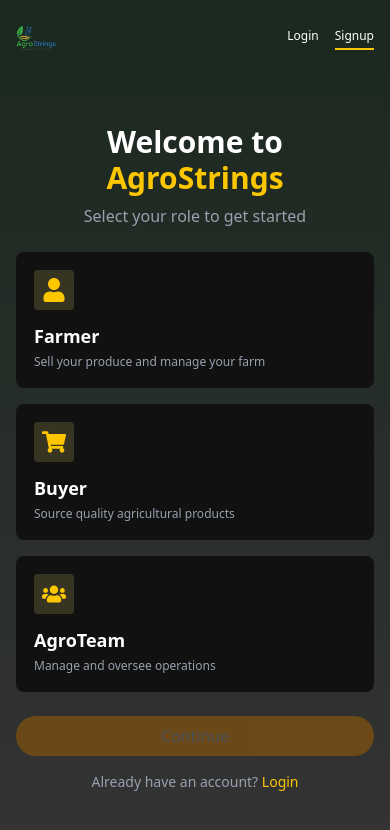
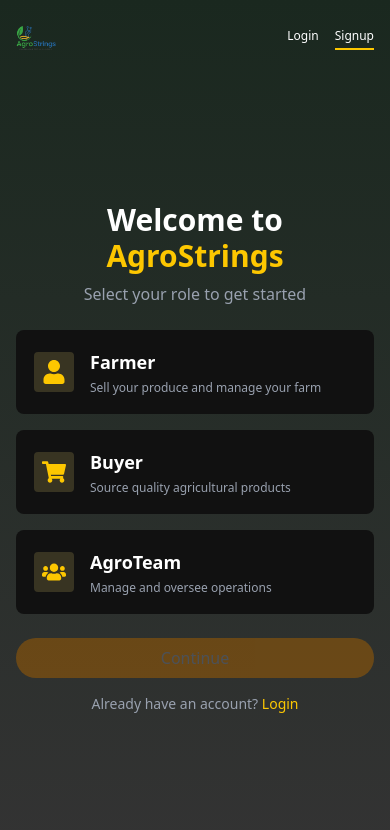
Before and after one commit to XYLOPHONE-TEC/agrostringsv1, a React (Vite) app: page /get-started in a window 390 px wide. Shown: the top 830 px of the page. Built offline with nearby package versions, Linux system fonts and the light colour scheme.

Commit message:
modified the getstarted stack for responsiveness

```diff
--- a/src/pages/get-started.jsx
+++ b/src/pages/get-started.jsx
@@ -1,3 +1,4 @@
+// src/components/GetStarted.jsx
 import React, { useState } from 'react';
 import { Link, useNavigate } from 'react-router-dom';
 import { FaUser, FaShoppingCart, FaUsers } from 'react-icons/fa';
@@ -35,11 +36,9 @@
 
   return (
     <div className="min-h-screen bg-gradient-to-b from-[#1a281f] to-[#333] text-white flex flex-col">
-      {/* Header with tabs on all viewports */}
+      {/* Header */}
       <nav className="w-full max-w-5xl mx-auto flex justify-between items-center py-4 px-4 md:py-6">
         <img src={logo} alt="AgroStrings Logo" className="h-10 sm:h-15 w-auto" />
-
-        {/* Always-visible Tabs (smaller on mobile) */}
         <ul className="flex items-center space-x-4 text-xs sm:space-x-6 sm:text-sm">
           <li>
             <Link
@@ -73,12 +72,22 @@
             <button
               key={key}
               onClick={() => handleSelect(key)}
-              className={`flex flex-col items-start p-4 sm:p-6 rounded-lg border-2 transition-colors focus:outline-none w-full
-                ${selectedRole === key ? 'border-yellow-400 bg-black' : 'border-transparent bg-[#111] hover:border-yellow-400'}`}
+              className={`
+                flex flex-row sm:flex-col items-center sm:items-start
+                p-4 sm:p-6 rounded-lg border-2 transition-colors focus:outline-none w-full
+                ${selectedRole === key
+                  ? 'border-yellow-400 bg-black'
+                  : 'border-transparent bg-[#111] hover:border-yellow-400'}
+              `}
             >
-              <div className="mb-3 p-2 bg-[#383422] rounded">{icon}</div>
-              <h2 className="text-lg sm:text-xl font-semibold mb-1">{label}</h2>
-              <p className="text-gray-400 text-xs sm:text-sm text-left">{description}</p>
+              {/* Icon container: right margin on mobile, bottom margin on desktop */}
+              <div className="p-2 bg-[#383422] rounded mr-4 sm:mr-0 sm:mb-3">
+                {icon}
+              </div>
+              <div className="flex-1 text-left">
+                <h2 className="text-lg sm:text-xl font-semibold mb-1">{label}</h2>
+                <p className="text-gray-400 text-xs sm:text-sm">{description}</p>
+              </div>
             </button>
           ))}
         </div>
@@ -86,8 +95,10 @@
         <button
           onClick={handleContinue}
           disabled={!selectedRole}
-          className={`w-full sm:w-auto px-6 py-2 rounded-full font-medium transition-opacity disabled:opacity-50 mb-4
-            ${selectedRole ? 'bg-yellow-400 text-gray-900 hover:bg-yellow-300' : 'bg-yellow-700 text-gray-500'}`}
+          className={`
+            w-full sm:w-auto px-6 py-2 rounded-full font-medium transition-opacity disabled:opacity-50 mb-4
+            ${selectedRole ? 'bg-yellow-400 text-gray-900 hover:bg-yellow-300' : 'bg-yellow-700 text-gray-500'}
+          `}
         >
           Continue
         </button>
--- a/src/pages/partners.jsx
+++ b/src/pages/partners.jsx
@@ -24,9 +24,7 @@
 const partnerLogos = [
   { src: PartnerA, alt: 'Partner A' },
   { src: PartnerB, alt: 'Partner B' },
-  { src: PartnerC, alt: 'Partner C' },
-  { src: PartnerD, alt: 'Partner D' },
-  { src: PartnerE, alt: 'Partner E' },
+
 ]
 
 export default function Header() {
@@ -45,30 +43,30 @@
       <header className="bg-transparent">
         <div className="max-w-7xl mx-auto px-4 sm:px-6 lg:px-8">
           <div className="flex h-16 items-center justify-between">
-            <img src={Logo} alt="AgroStrings Logo" className="h-14 sm:h-20 w-auto" />
+            <img src={Logo} alt="AgroStrings Logo" className="h-10 sm:h-14 w-auto" />
 
-            <nav className="hidden md:flex space-x-8">
+            <nav className="hidden md:flex space-x-6">
               {navItems.map(item => (
                 <a
                   key={item.name}
                   href={item.to}
-                  className="text-[12px] font-bold uppercase text-white hover:text-yellow-400 transition"
+                  className="text-xs sm:text-[12px] font-bold uppercase text-white hover:text-yellow-400 transition"
                 >
                   {item.name}
                 </a>
               ))}
             </nav>
 
-            <div className="hidden md:flex items-center space-x-4">
+            <div className="hidden md:flex items-center space-x-3 sm:space-x-4">
               <a
                 href="/login"
-                className="px-4 py-1 rounded-full bg-yellow-400 text-black text-[12px] font-medium hover:opacity-90 transition"
+                className="px-3 py-1 sm:px-4 sm:py-1 rounded-full bg-yellow-400 text-black text-xs sm:text-[12px] font-medium hover:opacity-90 transition"
               >
                 Login
               </a>
               <a
                 href="/signup"
-                className="px-4 py-1 rounded-full border border-white text-white text-[12px] font-medium hover:bg-white hover:text-gray-900 transition"
+                className="px-3 py-1 sm:px-4 sm:py-1 rounded-full border border-white text-white text-xs sm:text-[12px] font-medium hover:bg-white hover:text-gray-900 transition"
               >
                 Signup
               </a>
@@ -78,13 +76,13 @@
               onClick={() => setMenuOpen(!menuOpen)}
               className="md:hidden text-white focus:outline-none"
             >
-              {menuOpen ? <HiX size={28} /> : <HiMenuAlt3 size={28} />}
+              {menuOpen ? <HiX size={24} /> : <HiMenuAlt3 size={24} />}
             </button>
           </div>
 
           {menuOpen && (
-            <div className="md:hidden mt-4 px-4 space-y-4">
-              <nav className="flex flex-col space-y-2">
+            <div className="md:hidden mt-3 px-4 space-y-3">
+              <nav className="flex flex-col space-y-1">
                 {navItems.map(item => (
                   <a
                     key={item.name}
@@ -95,7 +93,7 @@
                   </a>
                 ))}
               </nav>
-              <div className="flex flex-col space-y-2 mt-4">
+              <div className="flex flex-col space-y-2 mt-3">
                 <a
                   href="/login"
                   className="px-4 py-2 rounded-full bg-yellow-400 text-black text-sm font-medium text-center"
@@ -115,19 +113,19 @@
       </header>
 
       {/* OUR PARTNERS HERO */}
-      <section className="py-20">
+      <section className="py-16 sm:py-20">
         <div className="text-center max-w-2xl mx-auto px-4">
-          <h2 className="text-2xl font-bold text-gray-200">OUR PARTNERS</h2>
-          <div className="w-24 h-1 bg-yellow-400 mx-auto mt-2" />
-          <p className="mt-4 text-gray-200">
+          <h2 className="text-xl sm:text-2xl font-bold text-gray-200">OUR PARTNERS</h2>
+          <div className="w-20 sm:w-24 h-1 bg-yellow-400 mx-auto mt-2" />
+          <p className="mt-3 sm:mt-4 text-sm sm:text-base text-gray-200">
             Together with our partners, we create smarter solutions, minimize risks, and open doors to premium markets.
           </p>
         </div>
 
-        {/* Flex wrap for packed logos */}
-        <div className="mt-12 flex flex-wrap justify-center gap-2">
+        {/* Responsive flex wrap for packed logos */}
+        <div className="mt-8 sm:mt-12 flex flex-wrap justify-center gap-1 sm:gap-2">
           {partnerLogos.map(({ src, alt }) => (
-            <div key={alt} className="h-16 w-32 flex items-center justify-center">
+            <div key={alt} className="h-12 w-24 sm:h-16 sm:w-32 flex items-center justify-center">
               <img src={src} alt={alt} className="h-full w-full object-contain" />
             </div>
           ))}
```
